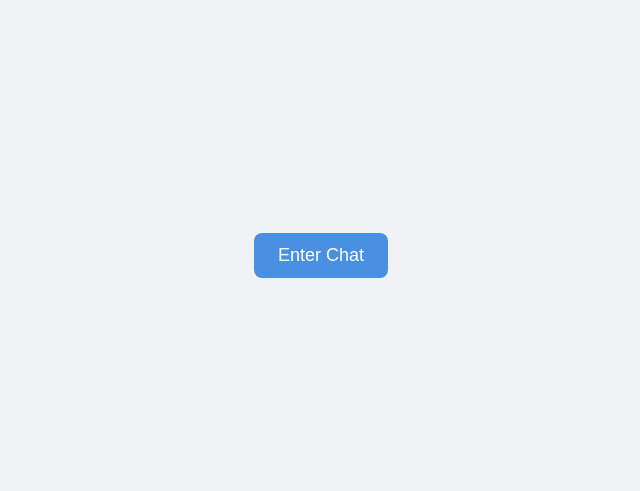
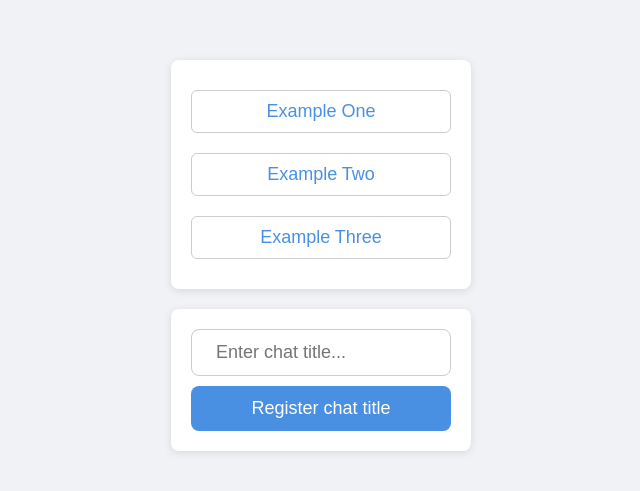
Before and after one commit to endoeduardo/chat-app, a website: page public/index.html in a window 1280 px wide. Shown: the part 153-644 px from the top of the page, without its empty margins (319-959 px from the left). Drawn offline with Linux system fonts and the light colour scheme.

Commit message:
FEAT: upgrade index page

```diff
--- a/public/index.html
+++ b/public/index.html
@@ -15,7 +15,55 @@
       font-family: Arial, sans-serif;
     }
 
-    .enter-button {
+    .container {
+      display: flex;
+      flex-direction: column;
+      width: 300px; /* fixed width for both inner divs */
+      gap: 20px;
+    }
+
+    .link-container,
+    .form-container {
+      display: flex;
+      flex-direction: column;
+      align-items: center;
+      justify-content: center;
+      background-color: #fff;
+      padding: 20px;
+      border-radius: 8px;
+      box-shadow: 0 2px 8px rgba(0, 0, 0, 0.1);
+    }
+
+    .link-container a {
+      text-decoration: none;
+      color: #4a90e2;
+      margin: 10px 0;
+      font-size: 18px;
+      text-align: center;
+      width: 100%;
+
+      border: 1px solid #ccc;
+      border-radius: 6px;
+      padding: 10px;
+
+      display: block;
+      box-sizing: border-box;
+    }
+    .link-container a:hover {
+      background-color: #4a90e2;
+    }
+
+    .input {
+      padding: 12px 24px;
+      font-size: 18px;
+      border: 1px solid #ccc;
+      border-radius: 8px;
+      margin-bottom: 10px;
+      width: 100%;
+      box-sizing: border-box;
+    }
+
+    .register-chat-title {
       padding: 12px 24px;
       font-size: 18px;
       border: none;
@@ -24,21 +72,31 @@
       color: white;
       cursor: pointer;
       transition: background-color 0.3s ease;
+      width: 100%;
     }
 
-    .enter-button:hover {
+    .register-chat-title:hover {
       background-color: #357ab7;
     }
   </style>
 </head>
 
 <body>
-
-  <button class="enter-button" onclick="enterChat()">Enter Chat</button>
+  <div class="container">
+    <div class="link-container">
+      <a href="#">Example One</a>
+      <a href="#">Example Two</a>
+      <a href="#">Example Three</a>
+    </div>
+    <div class="form-container">
+      <input type="text" class="input" id="input-chat-title" placeholder="Enter chat title...">
+      <button class="register-chat-title">Register chat title</button>
+    </div>
+  </div>
 
   <script>
     function enterChat() {
-      window.location.href = "chat.html"; // Make sure chat.html is in the same directory
+      window.location.href = "chat.html";
     }
   </script>
 </body>
```
